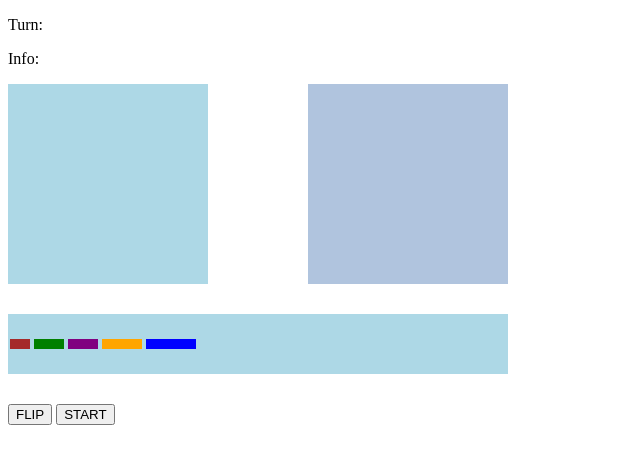
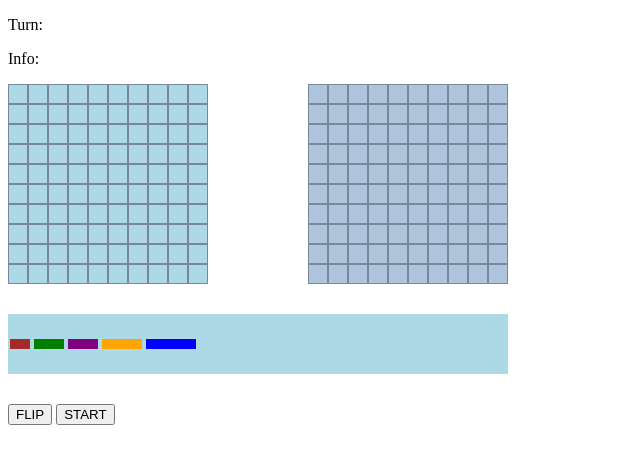
Before and after one commit to Eddj05/Battleships, a PHP site: page /index.html in a window 1280 px wide. Shown: the top 464 px of the page, without its empty margins (0-640 px from the left). Run offline with PHP 8.4, Linux system fonts and the light colour scheme.

Commit message:
Add the matrix on the board

```diff
--- a/app.js
+++ b/app.js
@@ -14,20 +14,31 @@ function flip() {
     optionShips.forEach(optionShip => optionShip.style.transform = `rotate(${angle}deg)`)
 }
 
+flipButton.addEventListener('click', flip)
+
 // create board
 const  width = 10
 
-function createBoard(color) {
+function createBoard(color, user) {
     const gameBoardContainer = document.createElement('div')
     gameBoardContainer.classList.add('game-board')
     gameBoardContainer.style.backgroundColor = color
+    gameBoardContainer.id = user
+
+    for(let i  = 0; i < width * width; i++) {
+        const block = document.createElement('div')
+        block.classList.add('block')
+        block.id = i
+
+        gameBoardContainer.append(block)
+    }
 
     gamesBoardContainer.append(gameBoardContainer)
 }
-createBoard('lightblue')
-createBoard('lightsteelblue')
+createBoard('lightblue', 'player1')
+createBoard('lightsteelblue', 'player2')
 
-flipButton.addEventListener('click', flip)
+
 
 class Ship {
     constructor(name, length) {
--- a/css/style.css
+++ b/css/style.css
@@ -32,6 +32,15 @@ body {
 .game-board {
     height: 200px;
     width: 200px;
+    display: flex;
+    flex-wrap: wrap;
+}
+
+.block {
+    width: 20px;
+    height: 20px;
+    border: solid 1px lightslategrey;
+    box-sizing: border-box;
 }
 
 .option-container{
```
